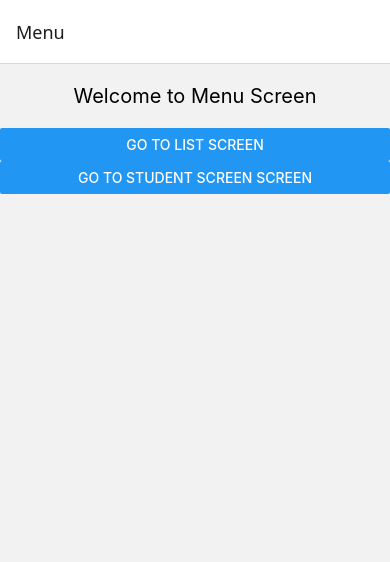
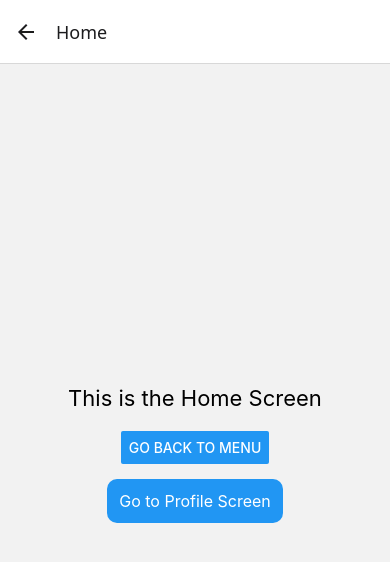
Before and after one commit to Luncek-33/first-react-app, a React Native app: screen /Home in a window 390 px wide. Shown: the top 562 px of the page. Built offline with nearby package versions, Linux system fonts and the light colour scheme.

Commit message:
lekcija 7 easy medium i hard

```diff
--- a/App.js
+++ b/App.js
@@ -19,6 +19,8 @@ import QuizScreen from './screens/quizScreen';
 import MainScreen from './screens/MainScreen';
 import MenuScreen from './screens/menuScreen';
 import UcenikScreen from './screens/ucenikScreen';
+import HomeScreen from './screens/homeScreen';
+import ProfileScreen from './screens/profileScreen';
 
 
 const Stack = createStackNavigator();
@@ -34,8 +36,9 @@ export default function App() {
         <Stack.Screen name="Main" component={MainScreen}></Stack.Screen>
         <Stack.Screen name="Menu" component={MenuScreen}></Stack.Screen>
         <Stack.Screen name="Button" component={ButtonScreen}></Stack.Screen>
-
-       <Stack.Screen name="Ucenik" component={UcenikScreen}></Stack.Screen>
+        <Stack.Screen name="Home" component={HomeScreen}></Stack.Screen>
+        <Stack.Screen name="Profile" component={ProfileScreen}></Stack.Screen>
+        <Stack.Screen name="Ucenik" component={UcenikScreen}></Stack.Screen>
 
 
       </Stack.Navigator>
--- /dev/null
+++ b/screens/homeScreen.js
@@ -0,0 +1,43 @@
+import React from "react";
+import { View, Text, Button, TouchableOpacity, StyleSheet } from "react-native";
+
+const HomeScreen = ({ navigation }) => {
+  return (
+    <View style={styles.container}>
+      <Text style={styles.title}>This is the Home Screen</Text>
+
+      <Button title="Go back to Menu" onPress={() => navigation.navigate("Menu")} />
+
+      <TouchableOpacity
+        style={styles.touchable}
+        onPress={() => navigation.navigate("Profile")}
+      >
+        <Text style={styles.touchText}>Go to Profile Screen</Text>
+      </TouchableOpacity>
+    </View>
+  );
+};
+
+const styles = StyleSheet.create({
+  container: {
+    flex: 1,
+    justifyContent: "center",
+    alignItems: "center",
+  },
+  title: {
+    fontSize: 22,
+    marginBottom: 20,
+  },
+  touchable: {
+    backgroundColor: "#2196F3",
+    padding: 12,
+    borderRadius: 10,
+    marginTop: 15,
+  },
+  touchText: {
+    color: "white",
+    fontSize: 16,
+  },
+});
+
+export default HomeScreen;
--- a/screens/menuScreen.js
+++ b/screens/menuScreen.js
@@ -1,20 +1,26 @@
 import React from "react";
 import { View, Text, StyleSheet, Button } from "react-native";
 
-
 const MenuScreen = (props) => {
-  //console.log(props);
   return (
     <View>
       <Text style={styles.text}>Welcome to Menu Screen</Text>
+
       <Button
-      title="Go to list screen"
-      onPress={()=> props.navigation.navigate("List")}>
-        </Button>
-      <Button style={styles.btn}
-      title="Go to Student Screen screen"
-      onPress={()=> props.navigation.navigate("Ucenik")}>
-        </Button>
+        title="Go to List Screen"
+        onPress={() => props.navigation.navigate("List")}
+      />
+
+      <Button
+        title="Go to Student Screen"
+        onPress={() => props.navigation.navigate("Ucenik")}
+      />
+
+
+      <Button
+        title="Go to Home Screen"
+        onPress={() => props.navigation.navigate("Home")}
+      />
     </View>
   );
 };
@@ -25,9 +31,6 @@ const styles = StyleSheet.create({
     fontSize: 20,
     marginVertical: 20,
   },
-  btn: {
-
-  },
 });
 
 export default MenuScreen;
--- a/screens/profileScreen.js
+++ b/screens/profileScreen.js
@@ -1,30 +1,35 @@
+import React from "react";
+import { Text, StyleSheet, View, Button } from "react-native";
 
-import React from "react";
-import { Text, StyleSheet, View } from "react-native";
+const ProfileScreen = ({ navigation }) => {
+  return (
+    <View style={style.container}>
+      <Text style={style.textStyle}>Name: Luna</Text>
+      <Text style={style.textStyle}>Age: 16</Text>
+      <Text style={style.textStyle}>
+        Bio: I am a student at Digital School. Currently, I am studying React Native.
+      </Text>
 
-const ProfileScreen = () => {
 
-    return <View style={style.container}>
-        <Text style={style.textStyle}>Name: Luna</Text>
-        <Text style={style.textStyle}>Age: 16</Text>
-        <Text style={style.textStyle}>Bio: I am a student at Digital School. Currently, I am studying React Native.</Text>
+      <Button title="Back to Home" onPress={() => navigation.navigate("Home")} />
     </View>
+  );
 };
 
-
 const style = StyleSheet.create({
-    container: {
-        flex : 1,
-        backgroundColor : "#fff",
-        alignItems: "center",
-        justifyContent : "center",
-    },
-    textStyle: {
-        fontSize: 20,
-        color: "#04068bff"
-    }
-
+  container: {
+    flex: 1,
+    backgroundColor: "#fff",
+    alignItems: "center",
+    justifyContent: "center",
+    padding: 20,
+  },
+  textStyle: {
+    fontSize: 20,
+    color: "#04068bff",
+    textAlign: "center",
+    marginBottom: 10,
+  },
 });
 
-//eksportovanje komponente
 export default ProfileScreen;
```
